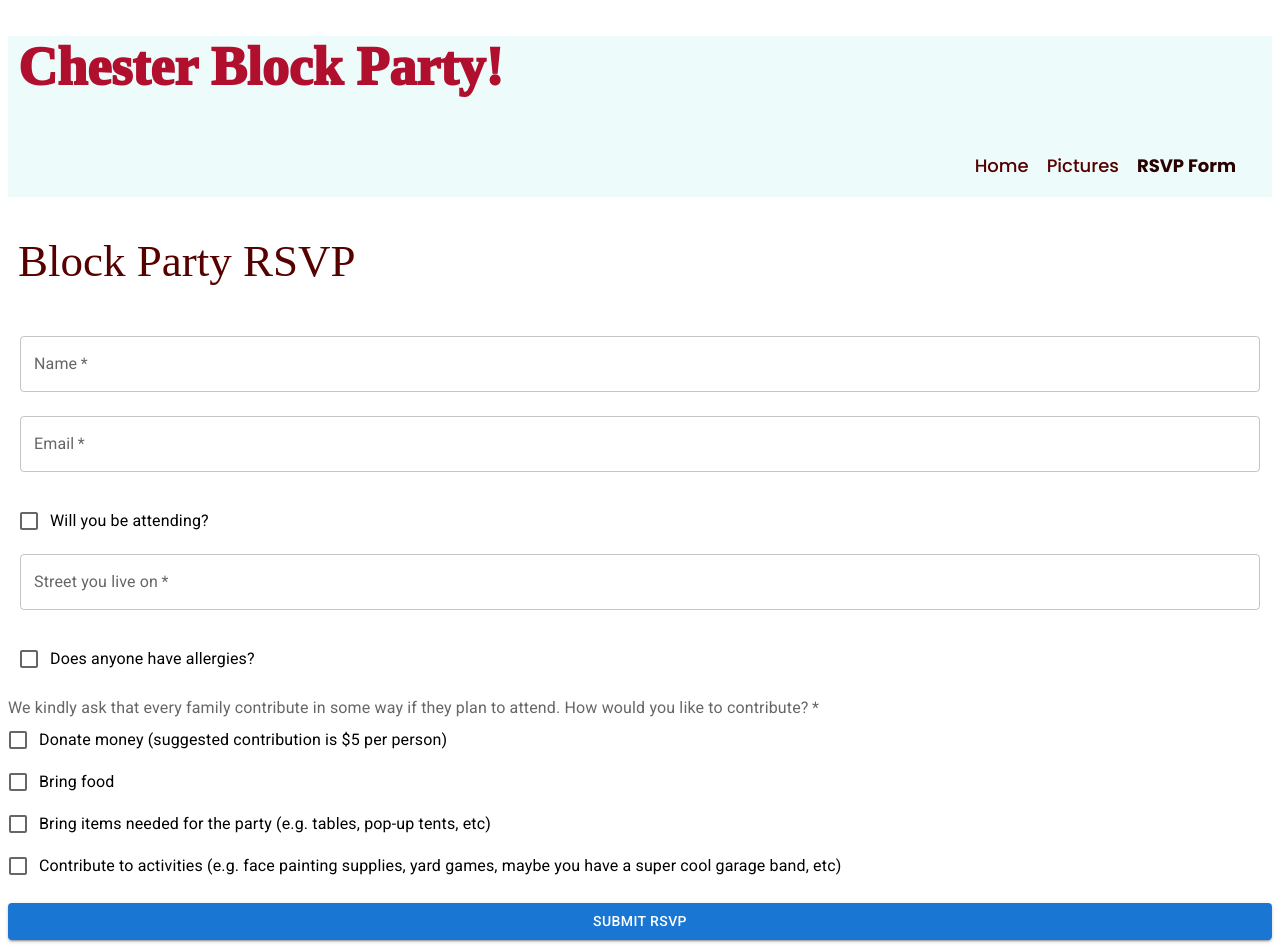
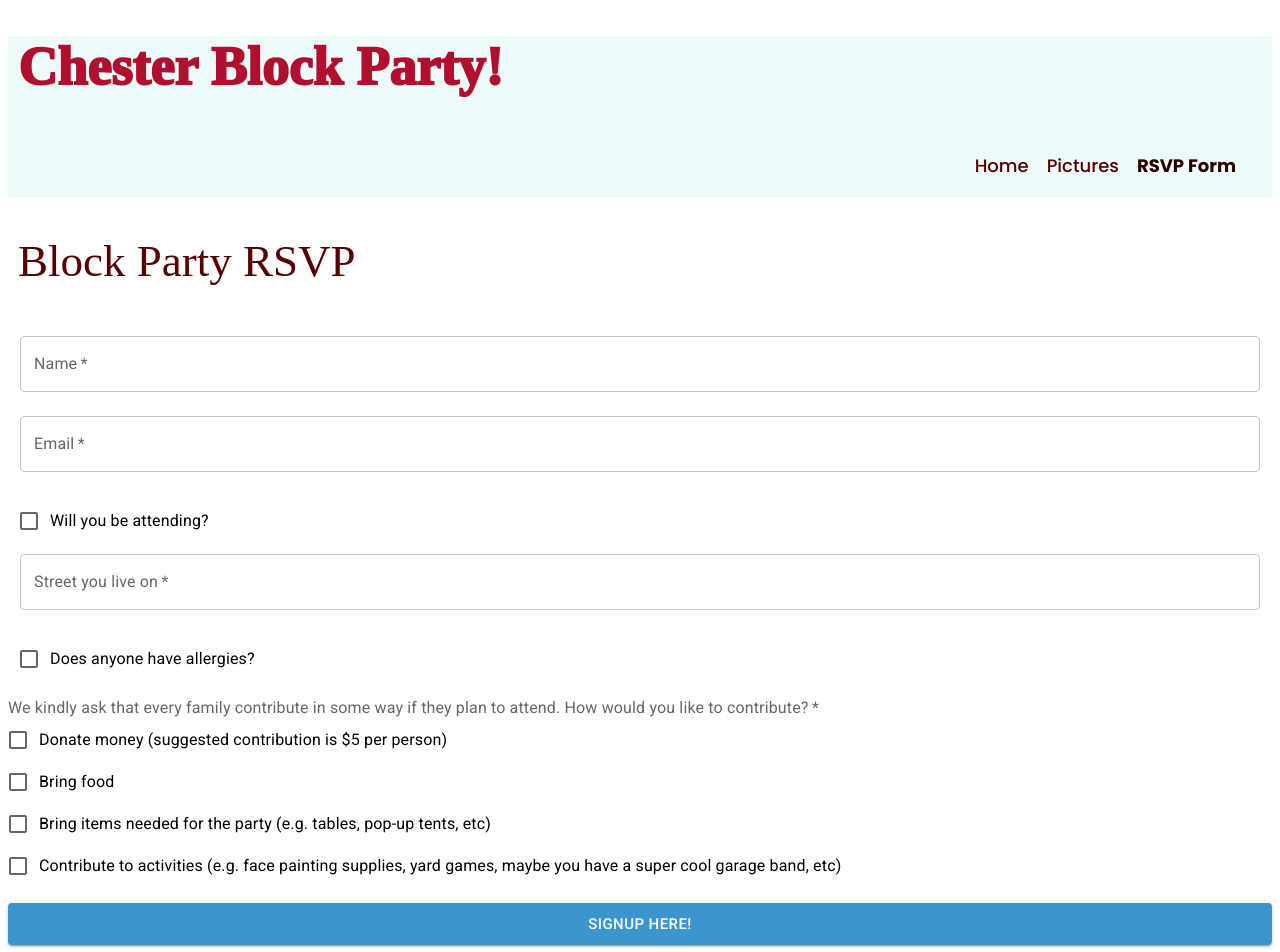
Before and after one commit to Nixxii223/block-party, a React (Vite) app: page /RSVP in a window 1280 px wide. Shown: the top 952 px of the page. Built offline with nearby package versions, Linux system fonts and the light colour scheme; a web font is replaced by a local one.

Commit message:
Update RSVP.jsx

```diff
--- a/src/pages/RSVP.jsx
+++ b/src/pages/RSVP.jsx
@@ -185,6 +185,25 @@ const RSVPForm = () => {
             />
           </FormGroup>
         </FormControl>
+
+                <Button
+                    href="https://www.signupgenius.com/go/10C054CAEA62AA6FBC61-64900667-chester#/"
+                    target="_blank"
+                    variant="contained"
+                    size="large"
+                    sx={{
+                        backgroundColor: '#3d95ce',
+                        color: '#fff',
+                        '&:hover': {
+                            backgroundColor: '#357ebd',
+                        },
+                        mt: 2,
+                    }}
+                    className="poppins-regular"
+                >
+                    SignUp Here!
+                </Button>
+
         <Button type="submit" variant="contained" sx={{ mt: 2, mb: 4 }}>
           Submit RSVP
         </Button>
```
